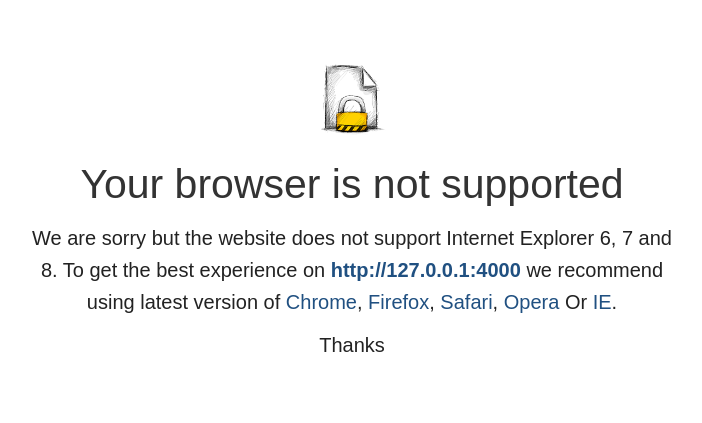
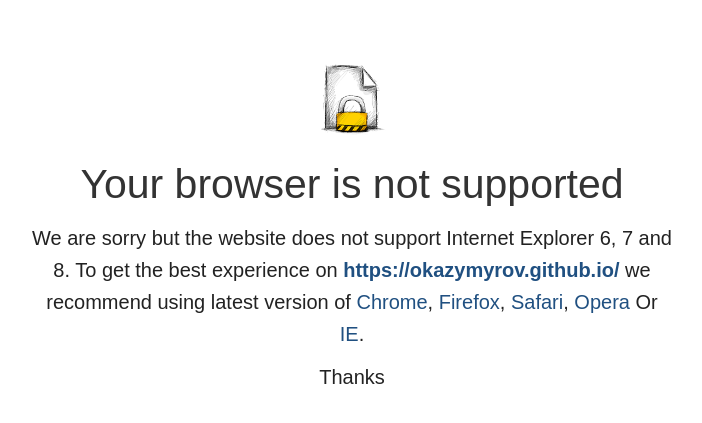
Before and after one commit to okazymyrov/okazymyrov.github.io, a Jekyll site: the page built from browser-warning/index.html, in a window 1280 px wide. Shown: the top 423 px of the page, without its empty margins (288-990 px from the left). Built offline with Jekyll 4.4.1, drawn with Linux system fonts in a browser that asks for light colours; Markdown is read by kramdown in place of the engine named in the settings.

Commit message:
Changed url in _config.yml

```diff
--- a/_config.yml
+++ b/_config.yml
@@ -6,7 +6,7 @@
   Cryptographer, IT Security Specialist, <br>
   Technical Test Analyst in NFT
 baseurl: "" # the subpath of your site, e.g. /blog/
-url: "http://127.0.0.1:4000" # the base hostname & protocol for your site
+url: "https://okazymyrov.github.io/" # the base hostname & protocol for your site
 logourl: /assets/images/logo.png # Site logo
 author: "Oleksandr Kazymyrov"
 author_thumbnail: "/assets/images/avatar.jpg" # Author avatar
```
